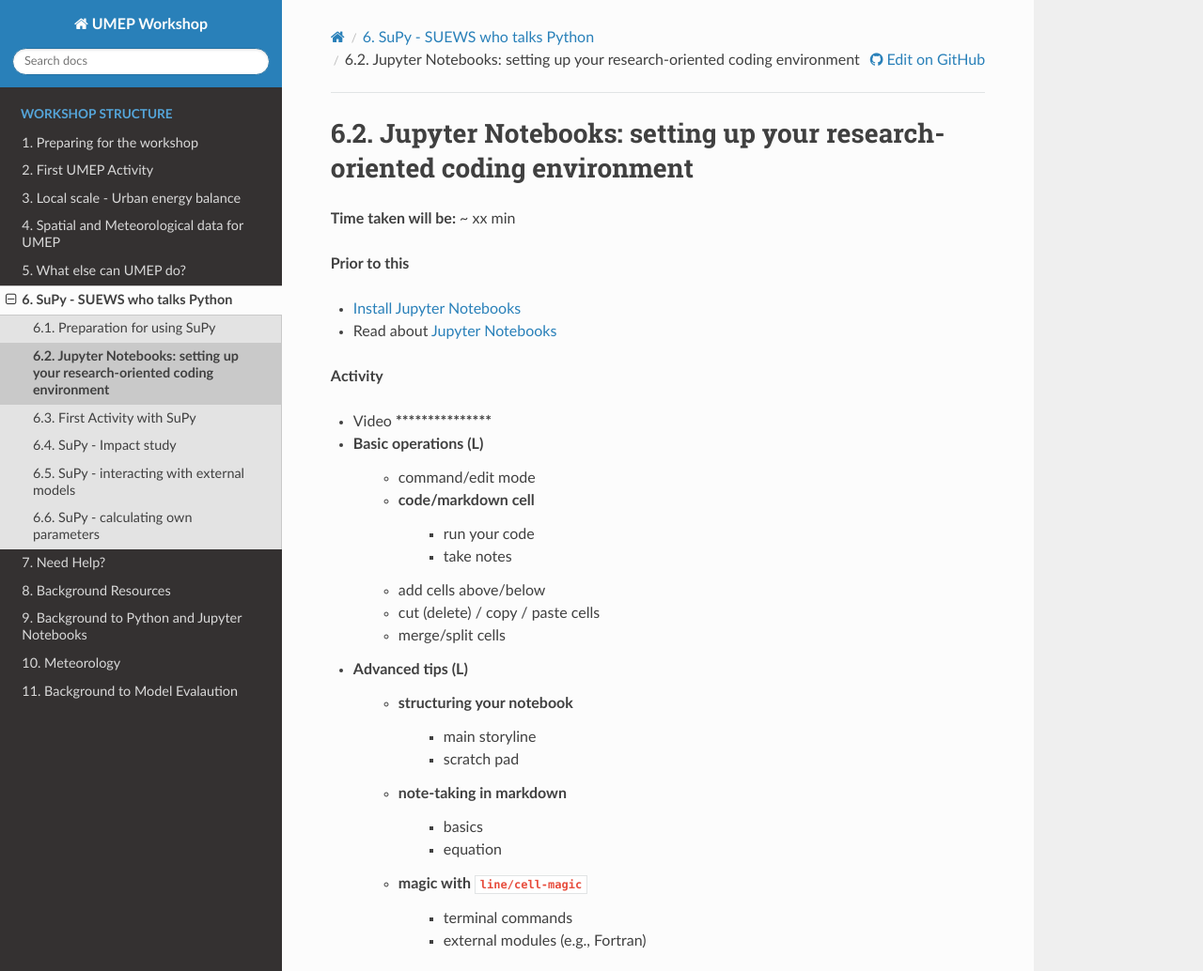
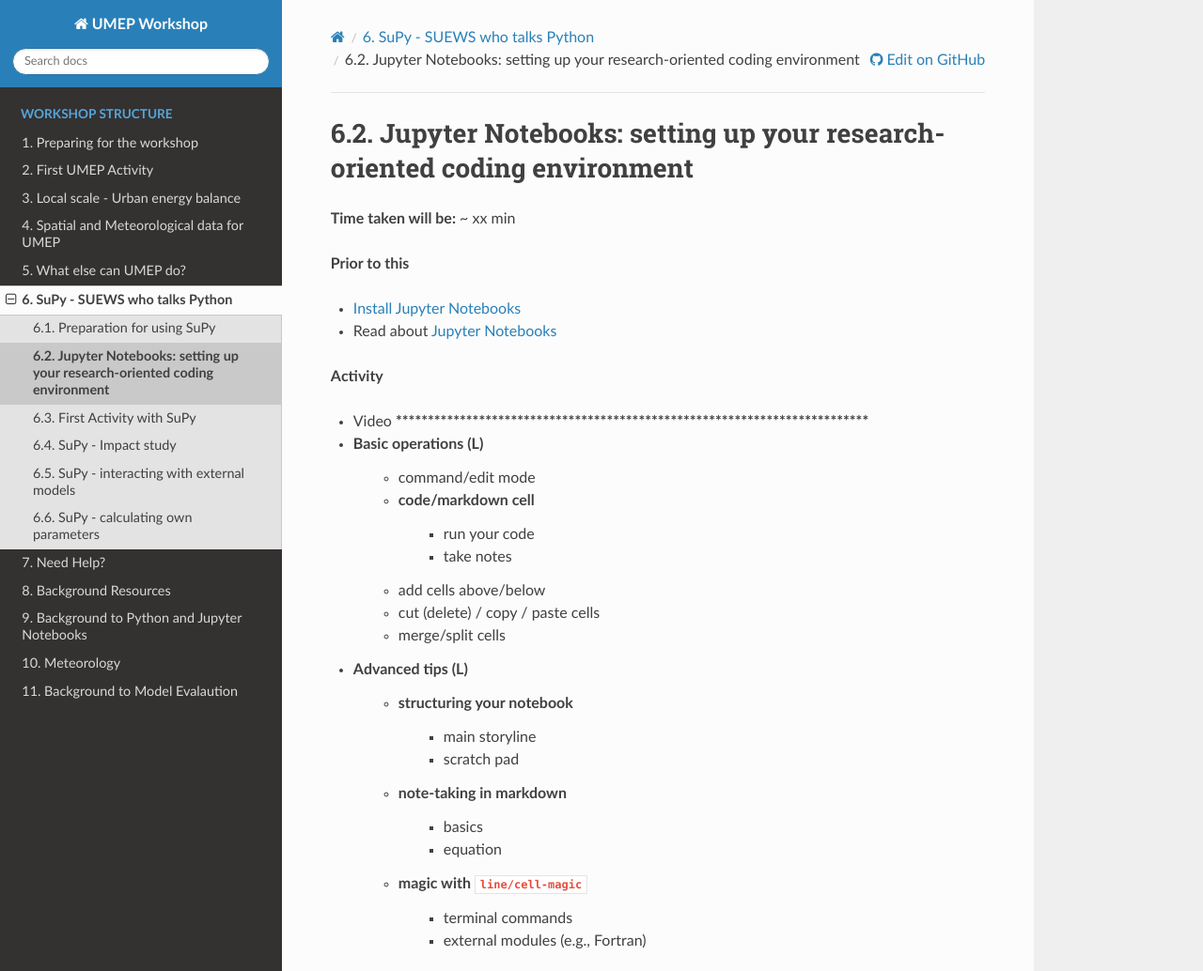
Before and after one commit to Urban-Meteorology-Reading/UMEP-Workshop, a Sphinx documentation site: the page built from source/Jupyter/JN1.rst, in a window 1280 px wide and 1327 px high, cut to the strip 0-1034 px from the top of the window. Shown: the whole strip at 94% size. Built offline with Sphinx 7.4.7 and the Read the Docs theme 2.0.0, drawn with Linux system fonts in a browser that asks for light colours; pages that are not in the unit, such as notebooks, are missing from menus.

Commit message:
Update JN1.rst

```diff
--- a/source/Jupyter/JN1.rst
+++ b/source/Jupyter/JN1.rst
@@ -12,7 +12,7 @@
 
 **Activity**
 
-- Video *******************
+- Video ******************************************************************************
 
 - Basic operations (L)
    - command/edit mode
```
